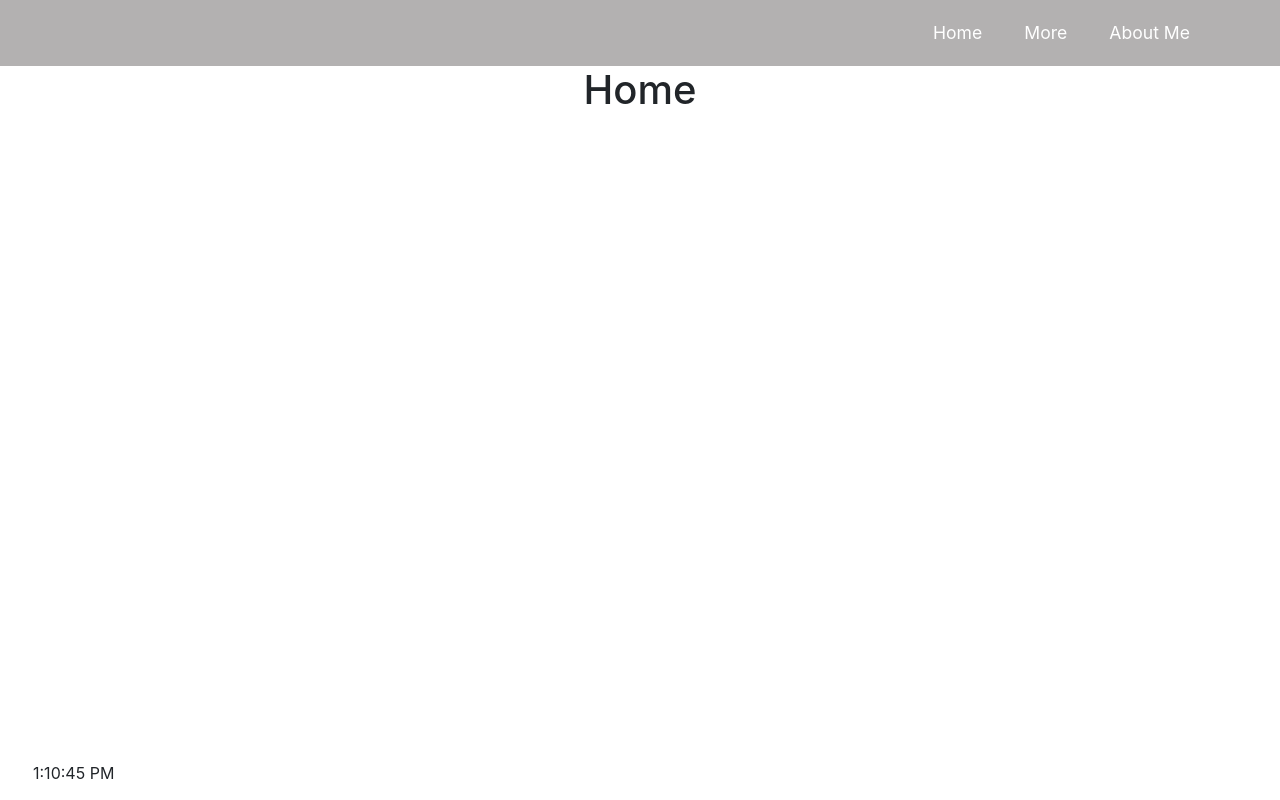
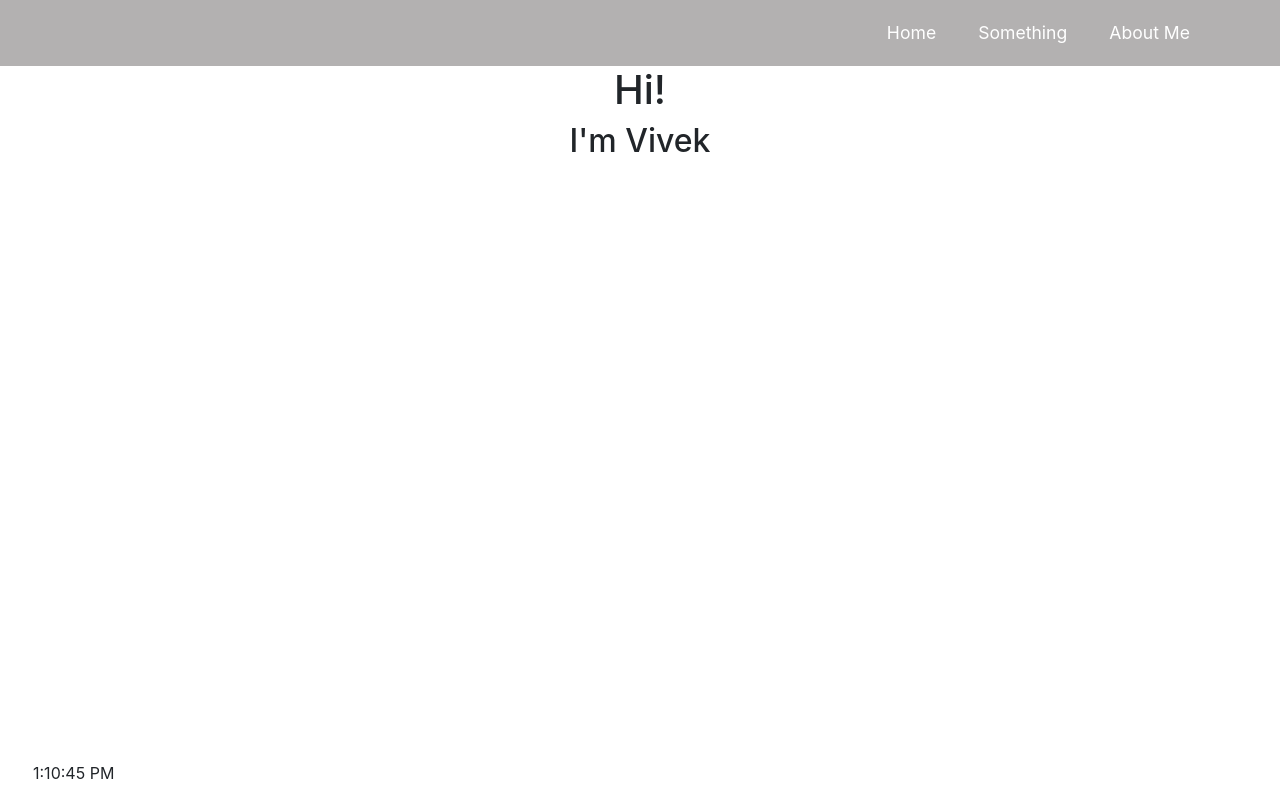
Before and after one commit to firewall004/my-gh-website, a React (Create React App) app: page / in a window 1280 px wide. Built offline with nearby package versions, Linux system fonts and the light colour scheme.

Commit message:
Some more changes

```diff
--- a/src/Router.js
+++ b/src/Router.js
@@ -2,7 +2,7 @@ import Navbar from './components/Navbar/Navbar'
 import Footer from './components/Footer/Footer'
 import { PrimaryMenuItems } from './components/Navbar/MenuItems'
 import About from './components/PrimaryMenu/About'
-import More from './components/PrimaryMenu/MoreItems/More'
+import Something from './components/PrimaryMenu/MoreItems/Something'
 import Index from './components/PrimaryMenu/DummyWebsite/Index'
 import InvalidRoute from './components/InvalidRoute'
 import { BrowserRouter, Switch, Route } from "react-router-dom"
@@ -15,8 +15,8 @@ const Router = () => {
                 <Navbar menuItems={PrimaryMenuItems} />
                 <Switch>
                     <Route exact path="/about" component={About} />
-                    <Route exact path="/more" component={More} />
-                    <Route exact path="/more/backdrop" component={BackDrop} />
+                    <Route exact path="/something" component={Something} />
+                    <Route exact path="/something/backdrop" component={BackDrop} />
                     <Route exact path="/" component={Index} />
                     <Route exact path="/my-gh-website" component={Index} />
                     <Route component={InvalidRoute} />
--- a/src/components/Footer/Footer.js
+++ b/src/components/Footer/Footer.js
@@ -4,7 +4,8 @@ import {
     FaLinkedin,
     FaFacebookSquare,
     FaGithub,
-    FaGooglePlus } from "react-icons/fa";
+    FaGooglePlus
+} from "react-icons/fa";
 import Clock from '../HelperComponents/Clock';
 
 const Footer = () => {
@@ -15,11 +16,11 @@ const Footer = () => {
                     <Clock />
                 </div>
                 <ul className="footer-right">
-                    <li><a href="#"><FaGithub size={25} /></a></li>
-                    <li><a href="#"><FaTwitter size={25} /></a></li>
-                    <li><a href="#"><FaLinkedin size={25} /></a></li>
-                    <li><a href="#"><FaFacebookSquare size={25} /></a></li>
-                    <li><a href="#"><FaGooglePlus size={25} /></a></li>
+                    <li><a target='_blank' href="https://github.com/firewall004/" rel="noreferrer"><FaGithub size={25} /></a></li>
+                    <li><a target='_blank' href="https://twitter.com/vivekwah" rel="noreferrer"><FaTwitter size={25} /></a></li>
+                    <li><a target='_blank' href="https://www.linkedin.com/in/vkumar004/" rel="noreferrer"><FaLinkedin size={25} /></a></li>
+                    <li><a target='_blank' href="https://www.facebook.com/vivekwaah/" rel="noreferrer"><FaFacebookSquare size={25} /></a></li>
+                    <li><a target='_blank' href="mailto:kumar97vivek@gmail.com" rel="noreferrer"><FaGooglePlus size={25} /></a></li>
                 </ul>
             </div>
         </footer>
--- a/src/components/Navbar/MenuItems.js
+++ b/src/components/Navbar/MenuItems.js
@@ -5,8 +5,8 @@ export const PrimaryMenuItems = [
         url: '/',
     },
     {
-        title: 'More',
-        url: '/more',
+        title: 'Something',
+        url: '/something',
     },
     {
         title: 'About Me',
--- a/src/components/PrimaryMenu/DummyWebsite/Index.js
+++ b/src/components/PrimaryMenu/DummyWebsite/Index.js
@@ -1,7 +1,11 @@
 const Index = () => {
     return (
-        <h1>Home</h1>
+        <div>
+            <h1>Hi!</h1>
+            <h2>I'm Vivek</h2>
+        </div>
+
     )
 }
 
-export default Index
+export default Index;
--- a/src/components/PrimaryMenu/MoreItems/Items.js
+++ b/src/components/PrimaryMenu/MoreItems/Items.js
@@ -5,33 +5,33 @@ export const Items = [
       image: backdrop,
       title: "Backdrop",
       text: "Back Drop",
-      url: "/more/backdrop"
+    url: "/something/backdrop"
     },
     {
       image:
         "https://cdn.vox-cdn.com/thumbor/M1qLla2h-V_2yV_Z4nF_NHH_tjA=/1400x1400/filters:format(jpeg)/cdn.vox-cdn.com/uploads/chorus_asset/file/18286450/usa_today_12495932.jpg",
       title: "Alex Caruso",
       text: "THE TRUE GOAT",
-      url: "/more/about"
+      url: "/something/about"
     },
     {
       image:
         "https://www.insidehook.com/wp-content/uploads/2020/03/steph-curry-nba-jam-e1583192954848.jpg?fit=734%2C488",
       title: "Steph Curry",
       text: "he good",
-      url: "/more/about"
+      url: "/something/about"
     },
     {
       image:
         "https://i.pinimg.com/originals/03/ce/01/03ce015ea85dc84a17fb4c24a96cd87e.jpg",
       title: "Michael Jordan",
       text: "he is very close to goat",
-      url: "/more/about"
+      url: "/something/about"
     },
     {
       image: "https://i.insider.com/50f967f56bb3f7830a000019",
       title: "Lebron James",
       text: "THE GOAT",
-      url: "/more/about"
+      url: "/something/about"
     },
   ];
--- a/src/components/PrimaryMenu/MoreItems/More.js
+++ b/src/components/PrimaryMenu/MoreItems/Something.js
@@ -1,10 +1,10 @@
 import { Items } from './Items'
 import CardComponent from '../../HelperComponents/CardComponent'
 
-const More = () => {
+const Something = () => {
   return (
      <CardComponent Items={Items}/>
   )
 }
 
-export default More
+export default Something
```
Also changed, not shown: package.json (+13 -2 lines), .eslintrc.json (added).
